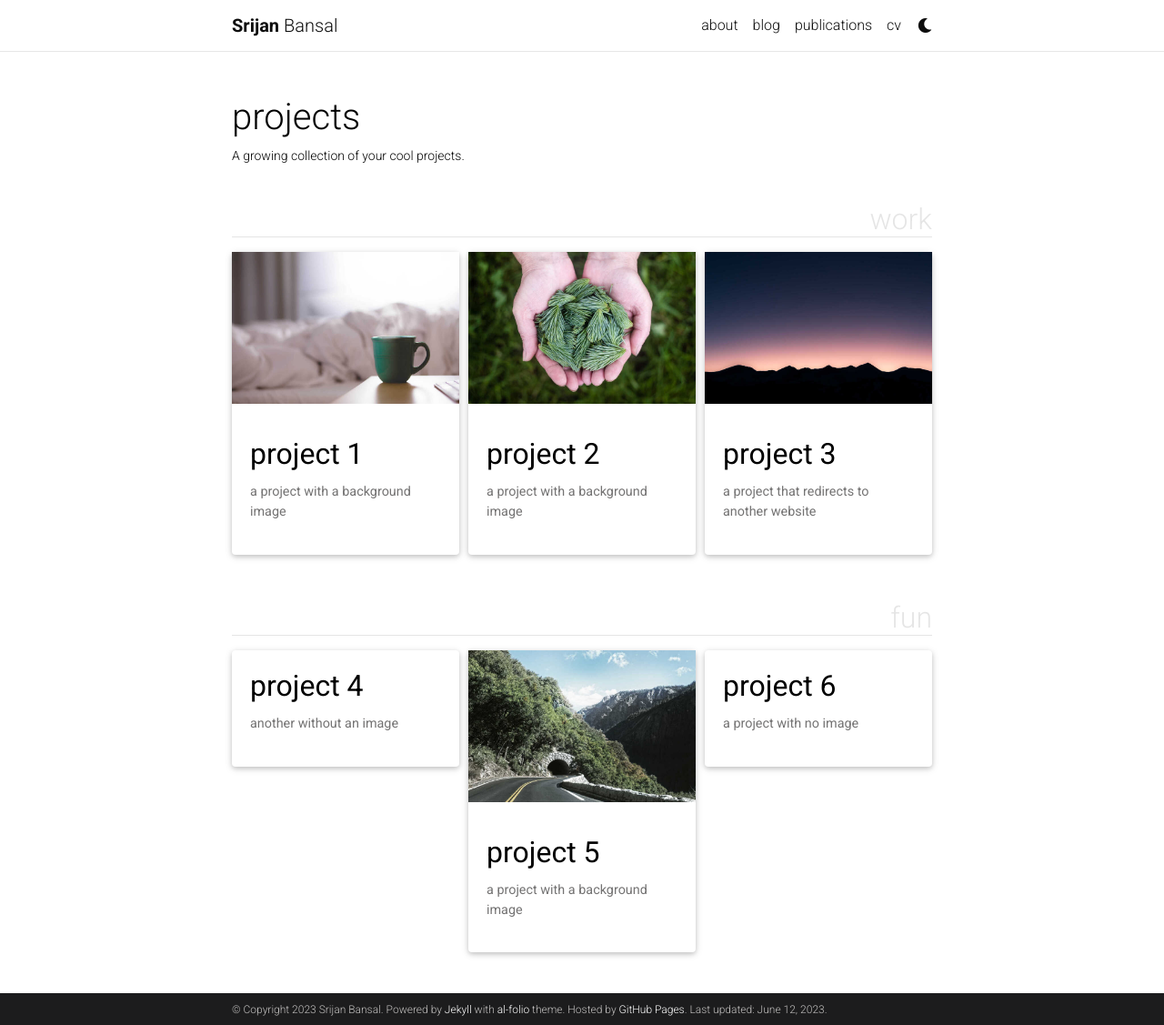
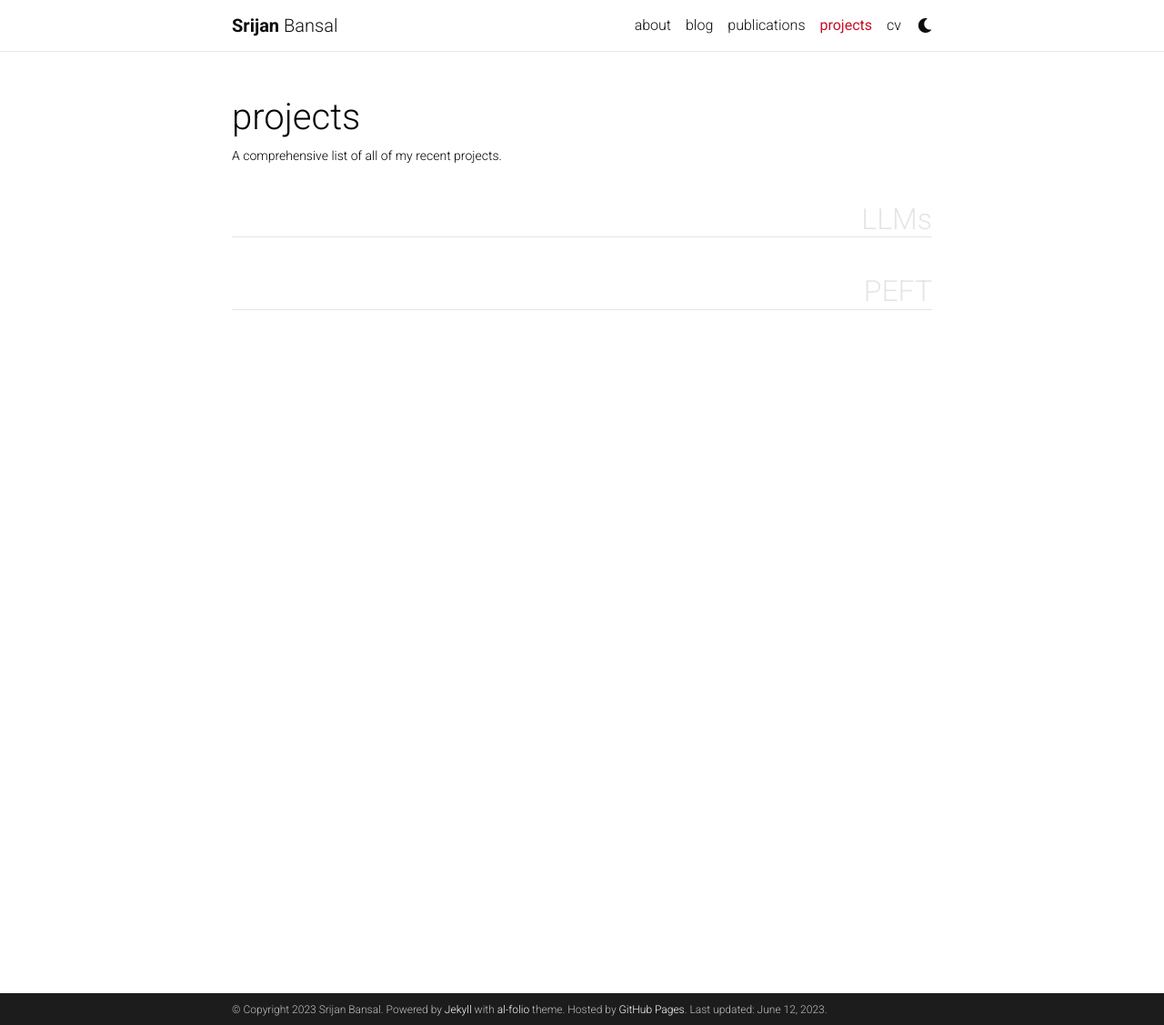
Before and after one commit to srijan-bansal/srijan-bansal.github.io, a Jekyll site: the page built from _pages/projects.md, in a window 1280 px wide and 1127 px high. Shown: the whole window at 91% size. Built offline with Jekyll 4.4.1, drawn with Linux system fonts in a browser that asks for light colours; full-size pictures stand in for the smaller copies a plugin makes; comment, search, counter and statistics services are not loaded; a style sheet for code colours, icons or effects is not loaded.

Commit message:
Update projects.md

```diff
--- a/_pages/projects.md
+++ b/_pages/projects.md
@@ -2,10 +2,10 @@
 layout: page
 title: projects
 permalink: /projects/
-description: A growing collection of your cool projects.
-nav: false
+description: A comprehensive list of all of my recent projects.
+nav: true
 nav_order: 2
-display_categories: [work, fun]
+display_categories: [LLMs, PEFT]
 horizontal: false
 ---
 
```
